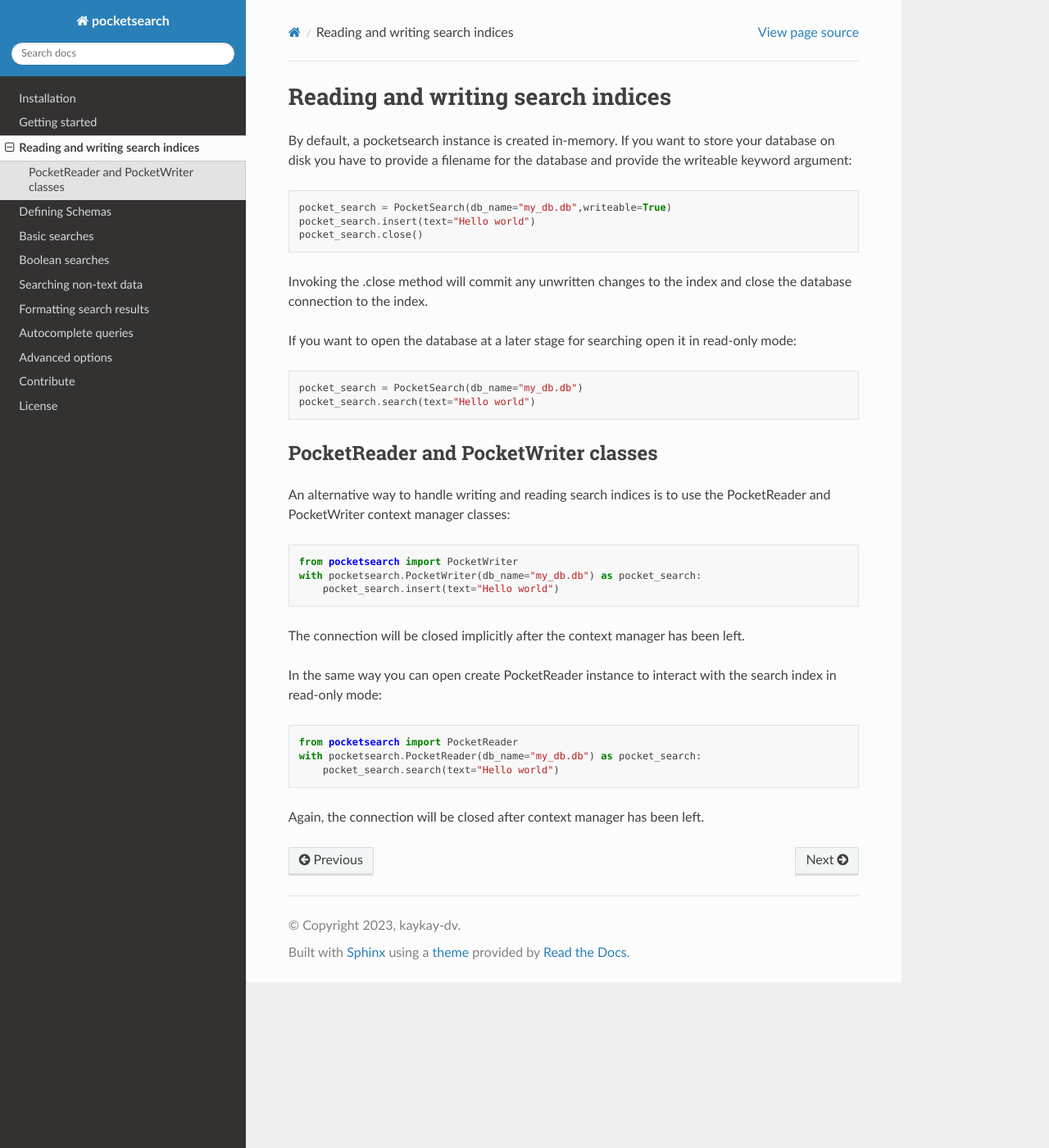
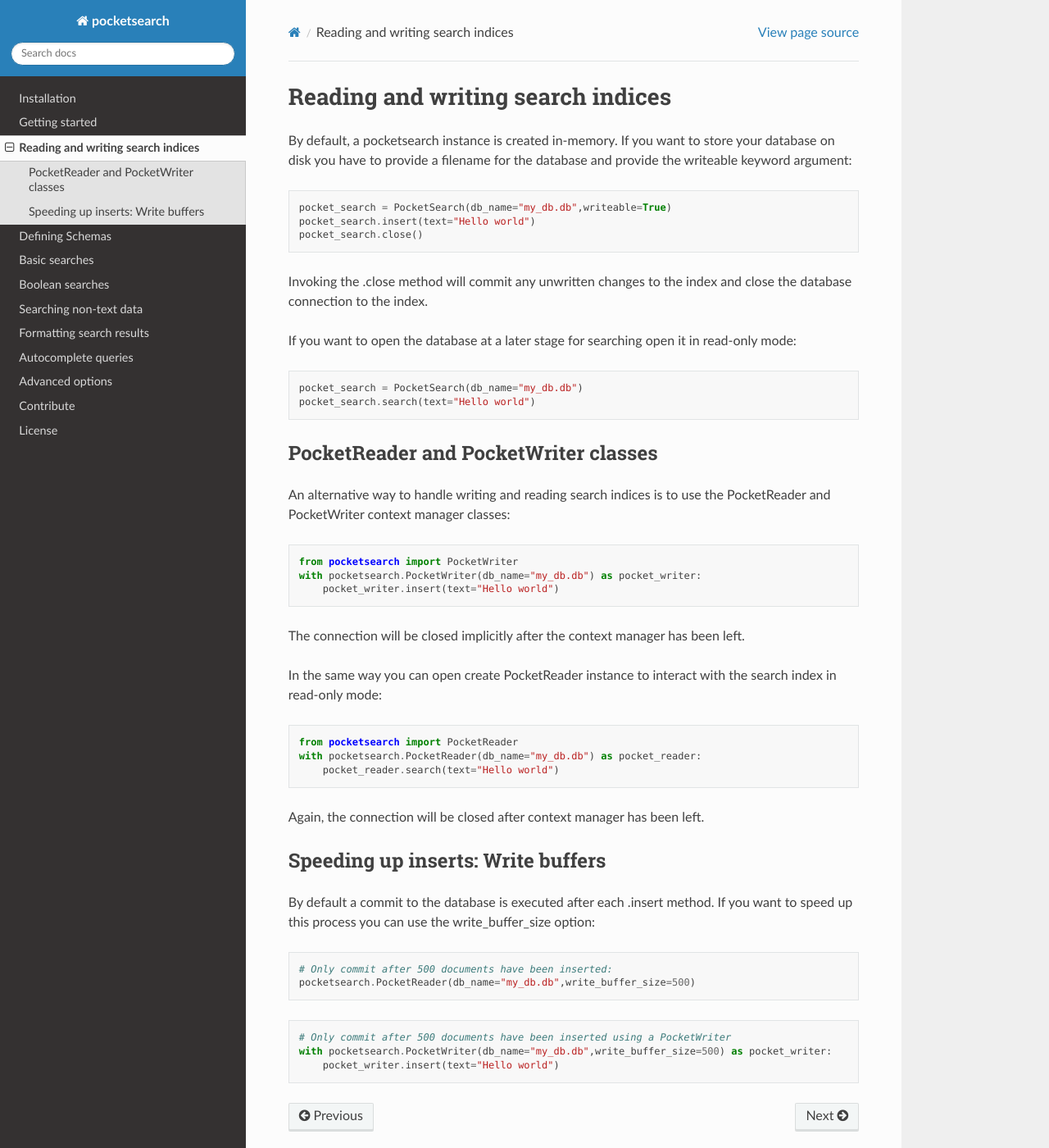
Before and after one commit to kaykay-dv/pocketsearch, a Sphinx documentation site: the page built from docs/persistent_databases.md, in a window 1280 px wide and 1400 px high. Shown: the whole window at 82% size. Built offline with Sphinx 7.4.7 and the Read the Docs theme 2.0.0, drawn with Linux system fonts in a browser that asks for light colours.

Commit message:
Update to pocket writers / readers

````diff
--- a/docs/persistent_databases.md
+++ b/docs/persistent_databases.md
@@ -27,8 +27,8 @@ and PocketWriter context manager classes:
 
 ```Python
 from pocketsearch import PocketWriter
-with pocketsearch.PocketWriter(db_name="my_db.db") as pocket_search:
-    pocket_search.insert(text="Hello world")
+with pocketsearch.PocketWriter(db_name="my_db.db") as pocket_writer:
+    pocket_writer.insert(text="Hello world")
 ```
 
 The connection will be closed implicitly after the context manager has been left.
@@ -38,8 +38,24 @@ index in read-only mode:
 
 ```Python
 from pocketsearch import PocketReader
-with pocketsearch.PocketReader(db_name="my_db.db") as pocket_search:
-    pocket_search.search(text="Hello world")
+with pocketsearch.PocketReader(db_name="my_db.db") as pocket_reader:
+    pocket_reader.search(text="Hello world")
 ```
 
 Again, the connection will be closed after context manager has been left.
+
+## Speeding up inserts: Write buffers
+
+By default a commit to the database is executed after each .insert method. If you
+want to speed up this process you can use the write_buffer_size option:
+
+```Python
+# Only commit after 500 documents have been inserted:
+pocketsearch.PocketReader(db_name="my_db.db",write_buffer_size=500)
+```
+
+```Python
+# Only commit after 500 documents have been inserted using a PocketWriter
+with pocketsearch.PocketWriter(db_name="my_db.db",write_buffer_size=500) as pocket_writer:
+    pocket_writer.insert(text="Hello world")
+```
````
Also changed, not shown: docs/schemas.md (+6 -1 lines), src/pocketsearch/__init__.py (+5 -5 lines), 1 other file.
